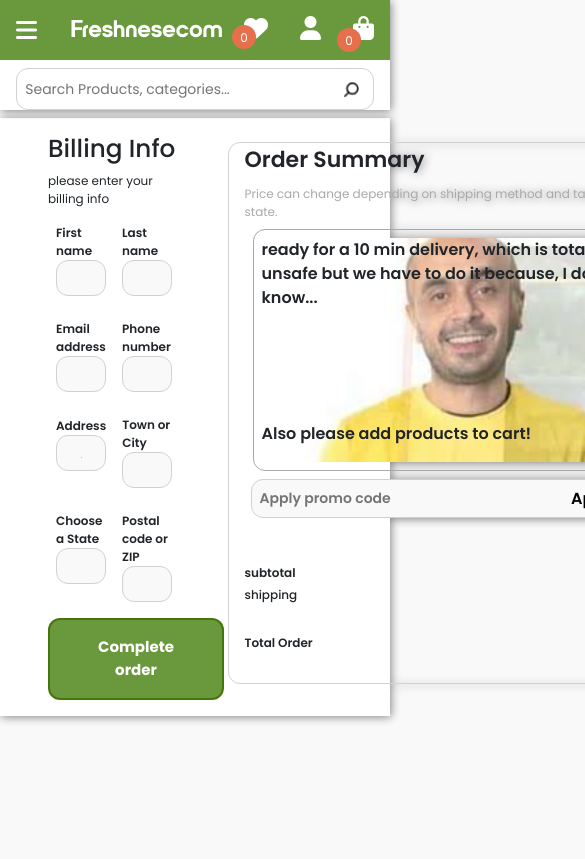
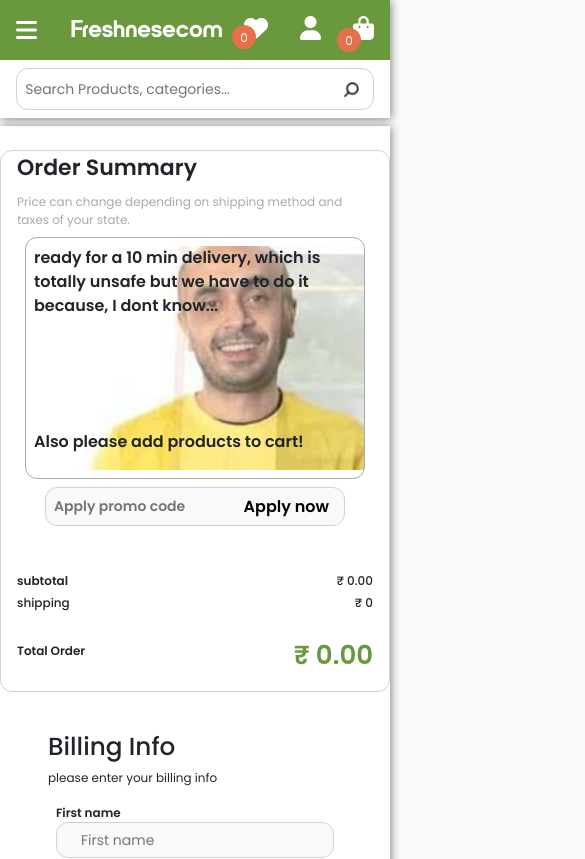
Before and after one commit to isVivek99/shopping-app, a React (Create React App) app in the folder client/shopping-app-clone/: page /cart in a window 390 px wide. Shown: the top 859 px of the page, 585 px wide, since content can reach past the window. Built offline with nearby package versions, Linux system fonts and the light colour scheme.

Commit message:
🐞 fix(resonsiveness): responsiveness
improved responsiveness

```diff
--- a/client/shopping-app-clone/src/assets/scss/common/input/inputElementTwo.scss
+++ b/client/shopping-app-clone/src/assets/scss/common/input/inputElementTwo.scss
@@ -15,11 +15,6 @@
   line-height: 18px;
 }
 
-.wrapper {
-  display: grid;
-  grid-template-columns: repeat(2, 1fr);
-}
-
 input[type='number']::-webkit-inner-spin-button,
 input[type='number']::-webkit-outer-spin-button {
   -webkit-appearance: none;
--- a/client/shopping-app-clone/src/assets/scss/screens/categoryListing.scss
+++ b/client/shopping-app-clone/src/assets/scss/screens/categoryListing.scss
@@ -146,6 +146,6 @@
   z-index: 7;
   transition: 500ms;
   background-color: $color-white;
-  height: 100%;
+  height: 100vh;
   opacity: 1;
 }
--- /dev/null
+++ b/client/shopping-app-clone/src/assets/scss/screens/checkout/billUserInfo.scss
@@ -0,0 +1,9 @@
+@import 'assets/scss/_variables.scss';
+
+.wrapper {
+  display: grid;
+  grid-template-columns: repeat(1, 1fr);
+  @include md {
+    grid-template-columns: repeat(2, 1fr);
+  }
+}
--- a/client/shopping-app-clone/src/assets/scss/screens/checkout/cartProduct.scss
+++ b/client/shopping-app-clone/src/assets/scss/screens/checkout/cartProduct.scss
@@ -90,11 +90,20 @@
 .cart__coupon__code {
   width: fit-content;
   .cart__coupon__input {
-    width: 422px;
+    width: 322px;
     border-radius: 12px;
     font-size: 14px;
     border: 1px solid $border-color-primary;
     background-color: $background-color-gray;
+    @include rwd(375) {
+      width: 300px;
+    }
+    @include sm {
+      width: 422px;
+    }
+    @include md {
+      width: 422px;
+    }
   }
   .cart__coupon__input:focus {
     outline: none;
--- a/client/shopping-app-clone/src/assets/scss/screens/checkout/checkout.scss
+++ b/client/shopping-app-clone/src/assets/scss/screens/checkout/checkout.scss
@@ -6,9 +6,19 @@
   font-weight: 600;
 }
 .cart {
-  width: 468px;
+  width: 368px;
   border: 1px solid $border-color-primary;
   border-radius: 12px;
+  @include rwd(375) {
+    width: auto;
+  }
+  @include sm {
+    width: 468px;
+  }
+
+  @include md {
+    width: 468px;
+  }
 }
 .cart__line {
   color: $listItems-color;
--- a/client/shopping-app-clone/src/components/common/categoryProductList/CategoryProductList.tsx
+++ b/client/shopping-app-clone/src/components/common/categoryProductList/CategoryProductList.tsx
@@ -2,10 +2,7 @@ import { useState, useEffect } from 'react';
 import ListElementOne from 'components/common/lists/ListElementOne';
 import SlideCarousel from 'components/common/carousels/SlideCarousel';
 import DropDownTwo from 'components/common/dropdown/DropdownListTwo';
-interface objType {
-  pName: string;
-  id: number;
-}
+
 interface CategoryProductListProps {
   listHeader: string | undefined;
   listSubTopicArray: any;
--- a/client/shopping-app-clone/src/components/common/input/InputElementOne.tsx
+++ b/client/shopping-app-clone/src/components/common/input/InputElementOne.tsx
@@ -83,7 +83,7 @@ function InputElementOne({
   return (
     <div className='w-100'>
       <div className=''>
-        <div className='d-lg-flex  justify-content-center col-11 col-xl-8 mx-auto position-relative'>
+        <div className='d-lg-flex  justify-content-center col-11 col-xl-8 mx-auto position-relative pb-2'>
           <button className=' search__icon__btn ps-3 f-14 bold d-none d-lg-block'>
             <span className='pe-1'>All categories</span>
 
--- a/client/shopping-app-clone/src/components/screens/Checkout/BillingUserInfo.tsx
+++ b/client/shopping-app-clone/src/components/screens/Checkout/BillingUserInfo.tsx
@@ -1,6 +1,6 @@
 import { useState, useEffect } from 'react';
 import InputElementTwo from 'components/common/input/InputElementTwo';
-
+import 'assets/scss/screens/checkout/billUserInfo.scss';
 const BillingUserInfo = () => {
   const [userInfo, setUserInfo] = useState({
     firstName: '',
--- a/client/shopping-app-clone/src/components/screens/Checkout/Checkout.tsx
+++ b/client/shopping-app-clone/src/components/screens/Checkout/Checkout.tsx
@@ -121,8 +121,8 @@ const Cart = () => {
     <div className='screen d-flex mx-auto'>
       <ToastComponent />
       <div className='col-12'>
-        <div className='d-flex'>
-          <div className='col-7 padding-default'>
+        <div className='d-flex flex-column flex-xl-row flex-column-reverse'>
+          <div className='col-12 col-xl-7 padding-default'>
             <div className='billing__user__info '>
               <BillingUserInfo />
             </div>
@@ -135,7 +135,7 @@ const Cart = () => {
               />
             </div>
           </div>
-          <div className='col-5 '>
+          <div className='col-12 col-xl-5 '>
             <div className='cart  my-4  px-3 mx-auto '>
               <h2 className='cart__header '>Order Summary</h2>
               <p className='cart__line f-12 mb-1'>
--- a/client/shopping-app-clone/src/components/screens/ListingPage/CategoryProductListing.tsx
+++ b/client/shopping-app-clone/src/components/screens/ListingPage/CategoryProductListing.tsx
@@ -211,7 +211,9 @@ const CategoryProductListing = ({ categoryListProductDetails }: any) => {
               />
             </div>
           </div>
-          <div className='col-12 col-lg-9'>
+          <div
+            className={`col-12 col-lg-9 ${toggleMobileFilters ? 'd-none' : ''}`}
+          >
             <div className='category__listing__products d-flex flex-wrap justify-content-around'>
               {newFilteredProductList.map(
                 (iter: productCardProps, index: string) => (
@@ -259,7 +261,9 @@ const CategoryProductListing = ({ categoryListProductDetails }: any) => {
             </div>
           </div>
         </div>
-        <Footer />
+        <div className={`${toggleMobileFilters ? 'd-none' : ''}`}>
+          <Footer />
+        </div>
       </div>
     </div>
   );
```
